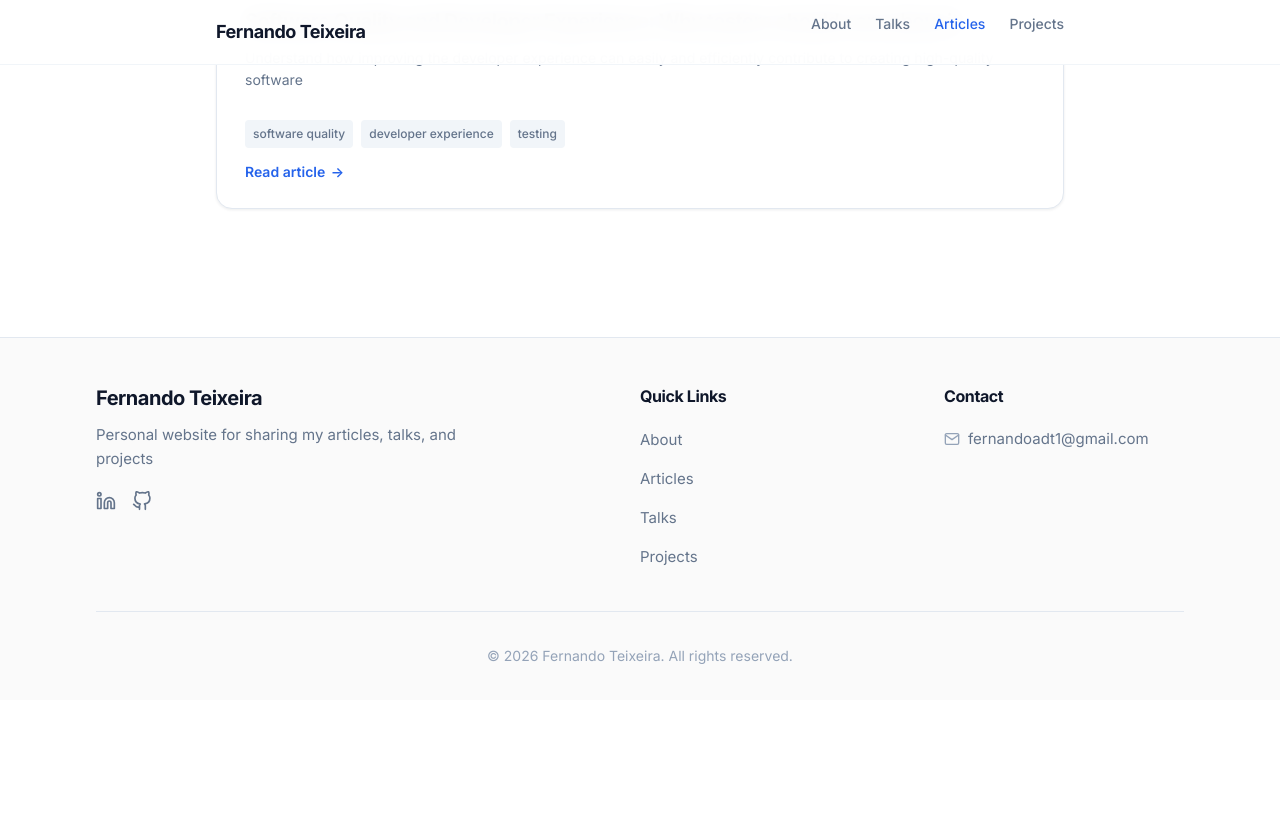
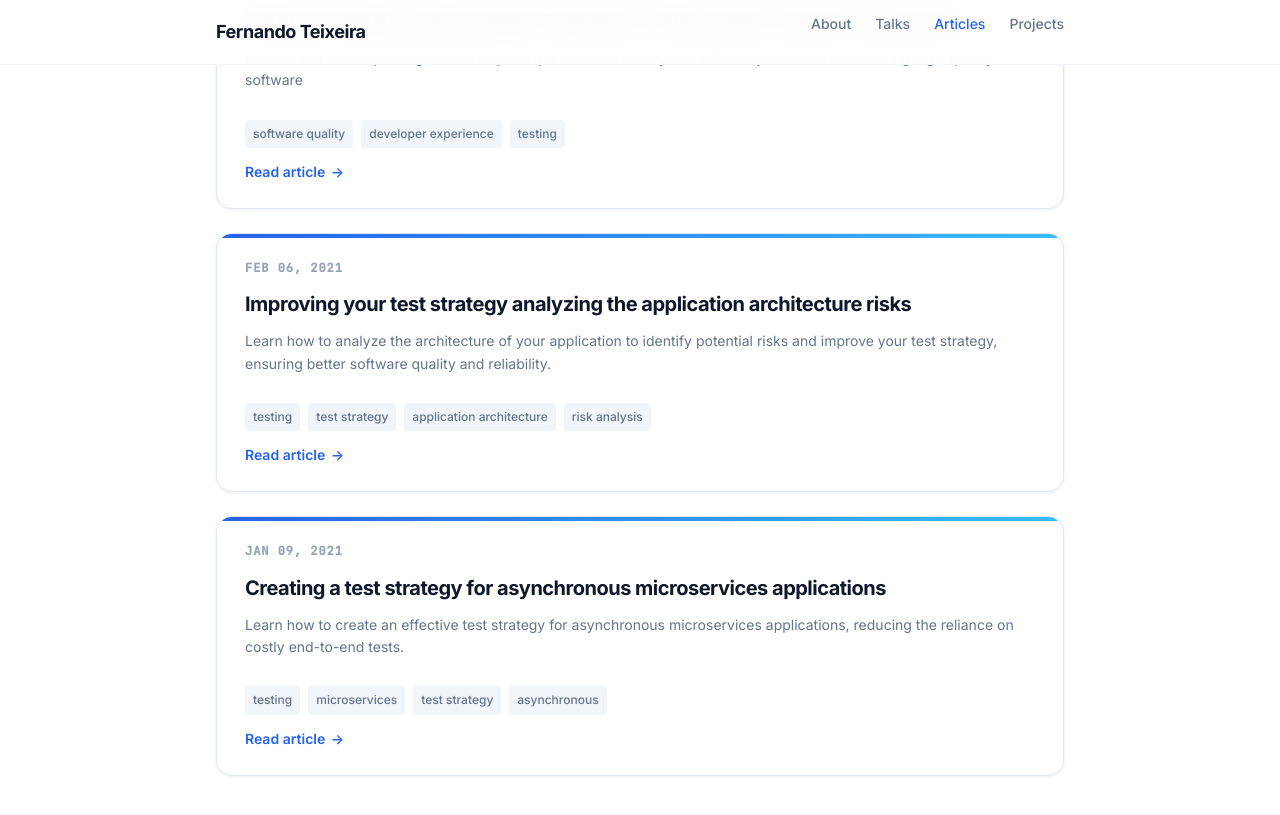
Before and after one commit to teixeira-fernando/teixeira-fernando.github.io, a Jekyll site: the page built from articles.md, in a window 1280 px wide and 900 px high, scrolled down 839 px. Shown: the top 815 px of the window. Built offline with Jekyll 4.4.1, drawn with Linux system fonts in a browser that asks for light colours; before the commit the page ends 1539 px from its top, so only the background shows below that.

Commit message:
updated articles and upcoming events

```diff
--- a/_data/external_articles.yml
+++ b/_data/external_articles.yml
@@ -4,7 +4,6 @@
   date: 2025-04-01
   description: "Discover cost-saving strategies and tools that'll improve your automated tests for cloud applications"
   tags: ["testing", "cloud", "testcontainers", "localstack", "integration testing"]
-  image: /assets/images/articles/piggy-bank.svg
 
 - title: "Software Quality and Developer Experience: Why testers should care about it"
   publication: "Ministry of Testing"
@@ -12,4 +11,17 @@
   date: 2024-06-16
   description: "Understand how improving the developer experience can easily and efficiently contribute to creating high-quality software"
   tags: ["software quality", "developer experience", "testing"]
-  image: /assets/images/articles/development-experience.svg
+
+- title: "Improving your test strategy analyzing the application architecture risks"
+  publication: "Medium"
+  url: "https://medium.com/assertqualityassurance/improving-your-test-strategy-analyzing-the-application-architecture-risks-f83fad2d13b4"
+  date: 2021-02-06
+  description: "Learn how to analyze the architecture of your application to identify potential risks and improve your test strategy, ensuring better software quality and reliability."
+  tags: ["testing", "test strategy", "application architecture", "risk analysis"]
+
+- title: "Creating a test strategy for asynchronous microservices applications"
+  publication: "Medium"
+  url: "https://medium.com/assertqualityassurance/creating-a-test-strategy-for-asynchronous-microservices-applications-1397f7755e85"
+  date: 2021-01-09
+  description: "Learn how to create an effective test strategy for asynchronous microservices applications, reducing the reliance on costly end-to-end tests."
+  tags: ["testing", "microservices", "test strategy", "asynchronous"]
```
Also changed, not shown: about.md (+8 -0 lines), index.md (+2 -2 lines).
